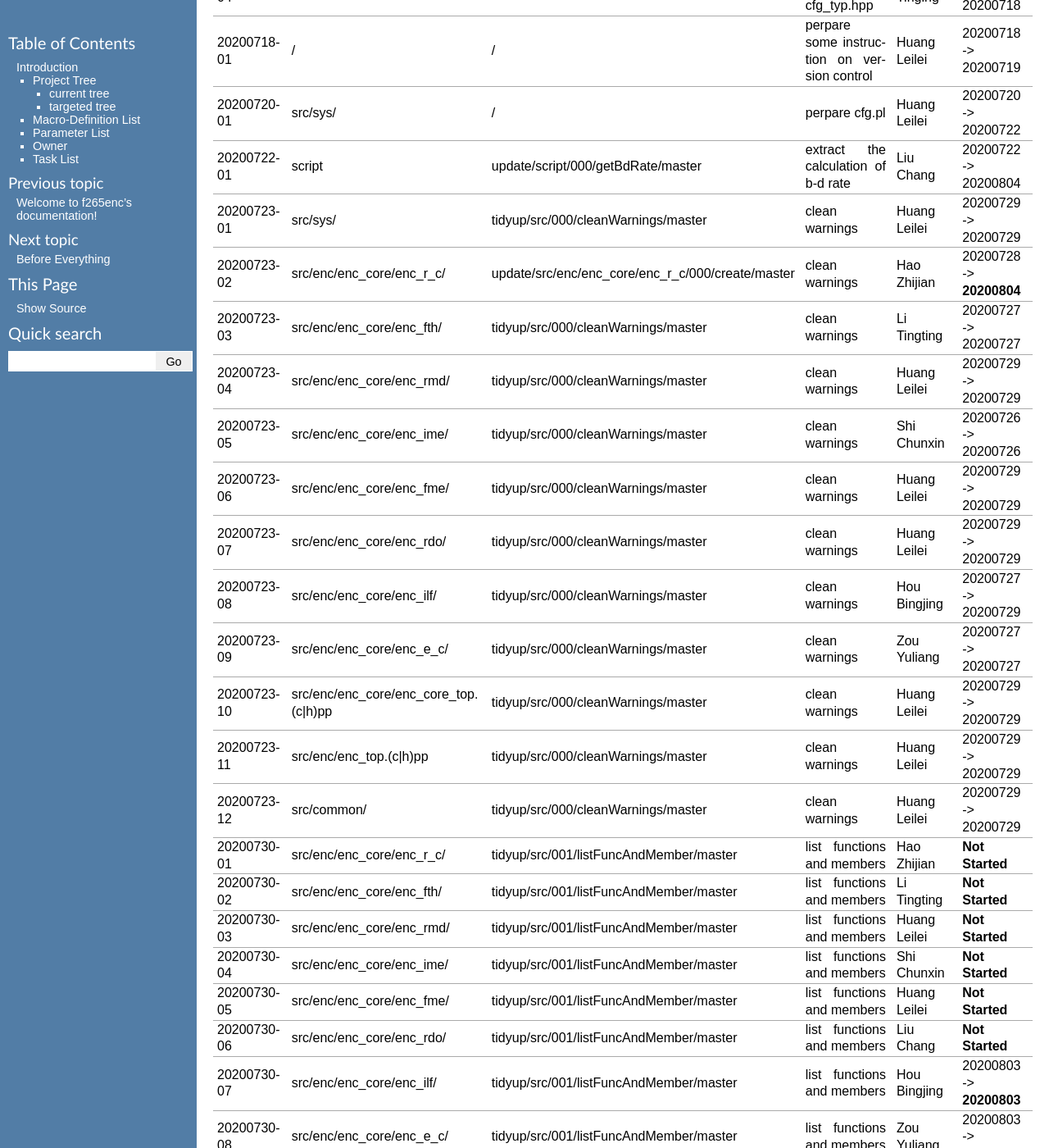
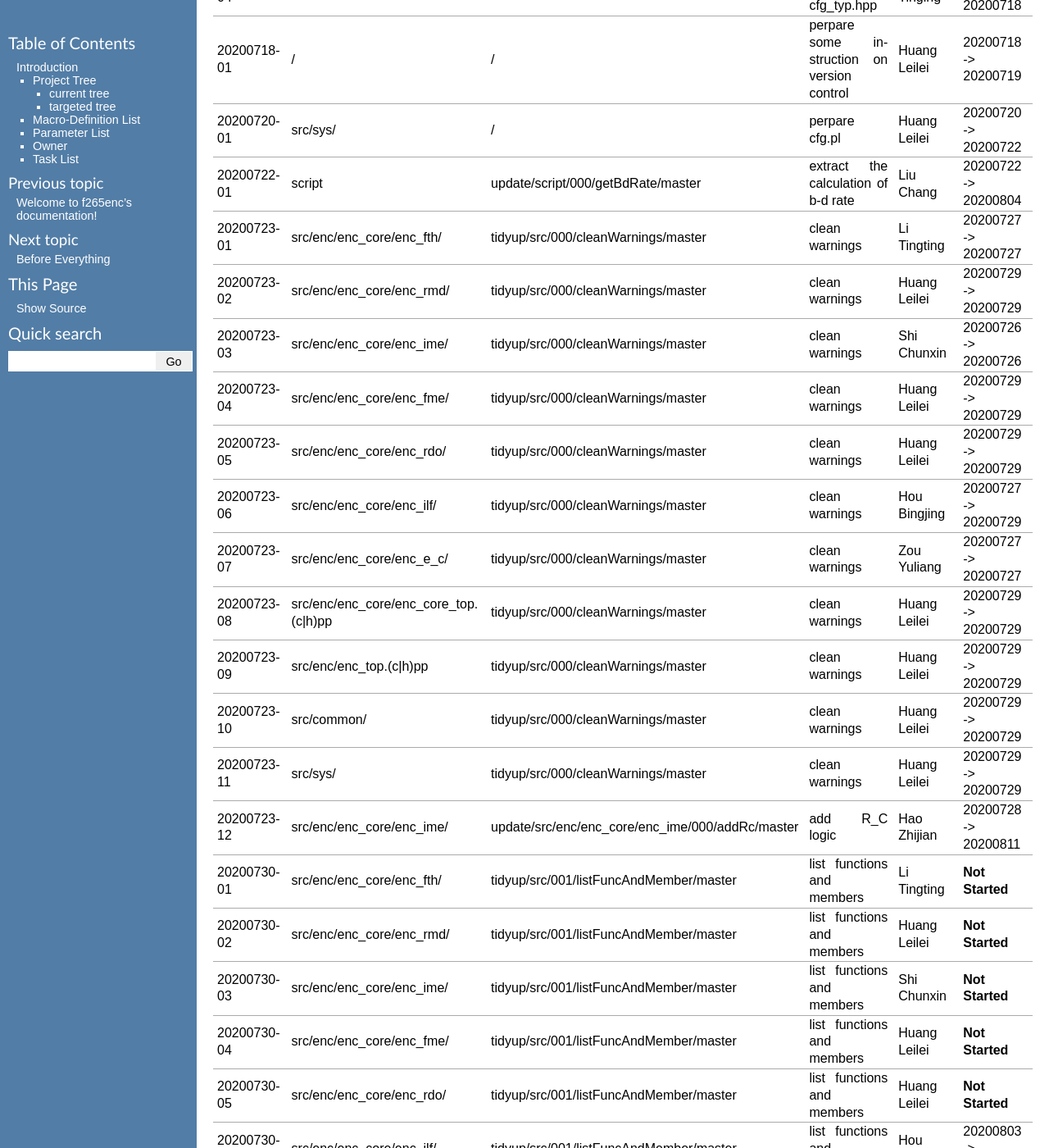
Before and after one commit to iamhll/f265enc_doc, a Sphinx documentation site: the page built from source/introduction/main.rst, in a window 1280 px wide and 1400 px high, scrolled down 5319 px. Shown: the whole window at 82% size. Built offline with Sphinx 7.4.7, drawn with Linux system fonts in a browser that asks for light colours; some of the changed text lies outside the part shown.

Commit message:
[MINOR] [UPDATE] 1. introduction    a. task list updated

```diff
--- a/source/introduction/main.rst
+++ b/source/introduction/main.rst
@@ -170,26 +170,25 @@
      20200718-01   /                                       /                                                   perpare some instruction on version control    Huang Leilei                  20200718 -> 20200719
      20200720-01   src/sys/                                /                                                   perpare cfg.pl                                 Huang Leilei                  20200720 -> 20200722
      20200722-01   script                                  update/script/000/getBdRate/master                  extract the calculation of b-d rate            Liu Chang                     20200722 -> 20200804
-     20200723-01   src/sys/                                tidyup/src/000/cleanWarnings/master                 clean warnings                                 Huang Leilei                  20200729 -> 20200729
-     20200723-02   src/enc/enc_core/enc_r_c/               update/src/enc/enc_core/enc_r_c/000/create/master   clean warnings                                 Hao Zhijian                   20200728 -> **20200804**
-     20200723-03   src/enc/enc_core/enc_fth/               tidyup/src/000/cleanWarnings/master                 clean warnings                                 Li Tingting                   20200727 -> 20200727
-     20200723-04   src/enc/enc_core/enc_rmd/               tidyup/src/000/cleanWarnings/master                 clean warnings                                 Huang Leilei                  20200729 -> 20200729
-     20200723-05   src/enc/enc_core/enc_ime/               tidyup/src/000/cleanWarnings/master                 clean warnings                                 Shi Chunxin                   20200726 -> 20200726
-     20200723-06   src/enc/enc_core/enc_fme/               tidyup/src/000/cleanWarnings/master                 clean warnings                                 Huang Leilei                  20200729 -> 20200729
-     20200723-07   src/enc/enc_core/enc_rdo/               tidyup/src/000/cleanWarnings/master                 clean warnings                                 Huang Leilei                  20200729 -> 20200729
-     20200723-08   src/enc/enc_core/enc_ilf/               tidyup/src/000/cleanWarnings/master                 clean warnings                                 Hou Bingjing                  20200727 -> 20200729
-     20200723-09   src/enc/enc_core/enc_e_c/               tidyup/src/000/cleanWarnings/master                 clean warnings                                 Zou Yuliang                   20200727 -> 20200727
-     20200723-10   src/enc/enc_core/enc_core_top.(c|h)pp   tidyup/src/000/cleanWarnings/master                 clean warnings                                 Huang Leilei                  20200729 -> 20200729
-     20200723-11   src/enc/enc_top.(c|h)pp                 tidyup/src/000/cleanWarnings/master                 clean warnings                                 Huang Leilei                  20200729 -> 20200729
-     20200723-12   src/common/                             tidyup/src/000/cleanWarnings/master                 clean warnings                                 Huang Leilei                  20200729 -> 20200729
-     20200730-01   src/enc/enc_core/enc_r_c/               tidyup/src/001/listFuncAndMember/master             list functions and members                     Hao Zhijian                 **Not Started**
-     20200730-02   src/enc/enc_core/enc_fth/               tidyup/src/001/listFuncAndMember/master             list functions and members                     Li Tingting                 **Not Started**
-     20200730-03   src/enc/enc_core/enc_rmd/               tidyup/src/001/listFuncAndMember/master             list functions and members                     Huang Leilei                **Not Started**
-     20200730-04   src/enc/enc_core/enc_ime/               tidyup/src/001/listFuncAndMember/master             list functions and members                     Shi Chunxin                 **Not Started**
-     20200730-05   src/enc/enc_core/enc_fme/               tidyup/src/001/listFuncAndMember/master             list functions and members                     Huang Leilei                **Not Started**
-     20200730-06   src/enc/enc_core/enc_rdo/               tidyup/src/001/listFuncAndMember/master             list functions and members                     Liu Chang                   **Not Started**
-     20200730-07   src/enc/enc_core/enc_ilf/               tidyup/src/001/listFuncAndMember/master             list functions and members                     Hou Bingjing                  20200803 -> **20200803**
-     20200730-08   src/enc/enc_core/enc_e_c/               tidyup/src/001/listFuncAndMember/master             list functions and members                     Zou Yuliang                   20200803 -> **20200803**
+     20200723-01   src/enc/enc_core/enc_fth/               tidyup/src/000/cleanWarnings/master                 clean warnings                                 Li Tingting                   20200727 -> 20200727
+     20200723-02   src/enc/enc_core/enc_rmd/               tidyup/src/000/cleanWarnings/master                 clean warnings                                 Huang Leilei                  20200729 -> 20200729
+     20200723-03   src/enc/enc_core/enc_ime/               tidyup/src/000/cleanWarnings/master                 clean warnings                                 Shi Chunxin                   20200726 -> 20200726
+     20200723-04   src/enc/enc_core/enc_fme/               tidyup/src/000/cleanWarnings/master                 clean warnings                                 Huang Leilei                  20200729 -> 20200729
+     20200723-05   src/enc/enc_core/enc_rdo/               tidyup/src/000/cleanWarnings/master                 clean warnings                                 Huang Leilei                  20200729 -> 20200729
+     20200723-06   src/enc/enc_core/enc_ilf/               tidyup/src/000/cleanWarnings/master                 clean warnings                                 Hou Bingjing                  20200727 -> 20200729
+     20200723-07   src/enc/enc_core/enc_e_c/               tidyup/src/000/cleanWarnings/master                 clean warnings                                 Zou Yuliang                   20200727 -> 20200727
+     20200723-08   src/enc/enc_core/enc_core_top.(c|h)pp   tidyup/src/000/cleanWarnings/master                 clean warnings                                 Huang Leilei                  20200729 -> 20200729
+     20200723-09   src/enc/enc_top.(c|h)pp                 tidyup/src/000/cleanWarnings/master                 clean warnings                                 Huang Leilei                  20200729 -> 20200729
+     20200723-10   src/common/                             tidyup/src/000/cleanWarnings/master                 clean warnings                                 Huang Leilei                  20200729 -> 20200729
+     20200723-11   src/sys/                                tidyup/src/000/cleanWarnings/master                 clean warnings                                 Huang Leilei                  20200729 -> 20200729
+     20200723-12   src/enc/enc_core/enc_ime/               update/src/enc/enc_core/enc_ime/000/addRc/master    add R_C logic                                  Hao Zhijian                   20200728 -> 20200811
+     20200730-01   src/enc/enc_core/enc_fth/               tidyup/src/001/listFuncAndMember/master             list functions and members                     Li Tingting                 **Not Started**
+     20200730-02   src/enc/enc_core/enc_rmd/               tidyup/src/001/listFuncAndMember/master             list functions and members                     Huang Leilei                **Not Started**
+     20200730-03   src/enc/enc_core/enc_ime/               tidyup/src/001/listFuncAndMember/master             list functions and members                     Shi Chunxin                 **Not Started**
+     20200730-04   src/enc/enc_core/enc_fme/               tidyup/src/001/listFuncAndMember/master             list functions and members                     Huang Leilei                **Not Started**
+     20200730-05   src/enc/enc_core/enc_rdo/               tidyup/src/001/listFuncAndMember/master             list functions and members                     Huang Leilei                **Not Started**
+     20200730-06   src/enc/enc_core/enc_ilf/               tidyup/src/001/listFuncAndMember/master             list functions and members                     Hou Bingjing                  20200803 -> **20200803**
+     20200730-07   src/enc/enc_core/enc_e_c/               tidyup/src/001/listFuncAndMember/master             list functions and members                     Zou Yuliang                   20200803 -> **20200803**
     ============= ======================================= =================================================== ============================================== =========================== ============================
 
 \
@@ -198,15 +197,22 @@
     :align: left
     :widths: auto
 
-    ============= =========================== =================================== ============= ============== ==============================
-     Number        Directory                   Tag                                   Task          Owner            Status
-    ============= =========================== =================================== ============= ============== ==============================
-     20200803-01   src/enc/enc_core/enc_r_c/   tidyup/src/002/restructure/master   restructure   Hao Zhijian    **Not Started**
-     20200803-02   src/enc/enc_core/enc_fth/   tidyup/src/002/restructure/master   restructure   Li Tingting      20200804 -> **20200805**
-     20200803-03   src/enc/enc_core/enc_rmd/   tidyup/src/002/restructure/master   restructure   Huang Leilei     20200803 -> 20200803
-     20200803-04   src/enc/enc_core/enc_ime/   tidyup/src/002/restructure/master   restructure   Shi Chunxin    **20200806 ->**
-     20200803-05   src/enc/enc_core/enc_fme/   tidyup/src/002/restructure/master   restructure   Huang Leilei     20200805 -> 20200806
-     20200803-06   src/enc/enc_core/enc_rdo/   tidyup/src/002/restructure/master   restructure   Liu Chang      **20200806 ->**
-     20200803-07   src/enc/enc_core/enc_ilf/   tidyup/src/002/restructure/master   restructure   Hou Bingjing   **20200806 ->**
-     20200803-08   src/enc/enc_core/enc_e_c/   tidyup/src/002/restructure/master   restructure   Zou Yuliang    **20200806 ->**
-    ============= =========================== =================================== ============= ============== ==============================
+    ============= =========================== ==================================================== ================ ============== ==========================
+     Number        Directory                   Tag                                                    Task             Owner            Status
+    ============= =========================== ==================================================== ================ ============== ==========================
+     20200803-01   src/enc/enc_core/enc_fth/   tidyup/src/002/restructure/master                    restructure      Li Tingting      20200804 -> 20200805
+     20200803-02   src/enc/enc_core/enc_rmd/   tidyup/src/002/restructure/master                    restructure      Huang Leilei     20200803 -> 20200803
+     20200803-03   src/enc/enc_core/enc_ime/   tidyup/src/002/restructure/master                    restructure      Shi Chunxin      20200806 -> 20200810
+     20200803-04   src/enc/enc_core/enc_fme/   tidyup/src/002/restructure/master                    restructure      Huang Leilei     20200805 -> 20200806
+     20200803-05   src/enc/enc_core/enc_rdo/   tidyup/src/002/restructure/master                    restructure      Huang Leilei     20200806 -> 20200810
+     20200803-06   src/enc/enc_core/enc_ilf/   tidyup/src/002/restructure/master                    restructure      Hou Bingjing     20200806 -> 20200810
+     20200803-07   src/enc/enc_core/enc_e_c/   tidyup/src/002/restructure/master                    restructure      Zou Yuliang      20200806 -> 20200810
+     20200811-01   src/enc/enc_core/enc_fth/   tidyup/src/003/optimize/master                       optimize         Li Tingting    20200811 -> **20200813**
+     20200811-02   src/enc/enc_core/enc_rmd/   tidyup/src/003/optimize/master                       optimize         Huang Leilei   **not started**
+     20200811-03   src/enc/enc_core/enc_ime/   tidyup/src/003/optimize/master                       optimize         Shi Chunxin    20200811 -> **20200811**
+     20200811-04   src/enc/enc_core/enc_fme/   tidyup/src/003/optimize/master                       optimize         Huang Leilei   **not started**
+     20200811-05   src/enc/enc_core/enc_rdo/   tidyup/src/003/optimize/master                       optimize         Huang Leilei   **not started**
+     20200811-06   src/enc/enc_core/enc_ilf/   tidyup/src/003/optimize/master                       optimize         Hou Bingjing   **20200811 ->**
+     20200811-07   src/enc/enc_core/enc_e_c/   tidyup/src/003/optimize/master                       optimize         Zou Yuliang    **20200811 ->**
+     20200814-01   src/enc/enc_core/enc_ime/   update/src/enc/enc_core/enc_ime/001/addIinP/master   add IinP logic   Huang Leilei   **not started**
+    ============= =========================== ==================================================== ================ ============== ==========================
```
